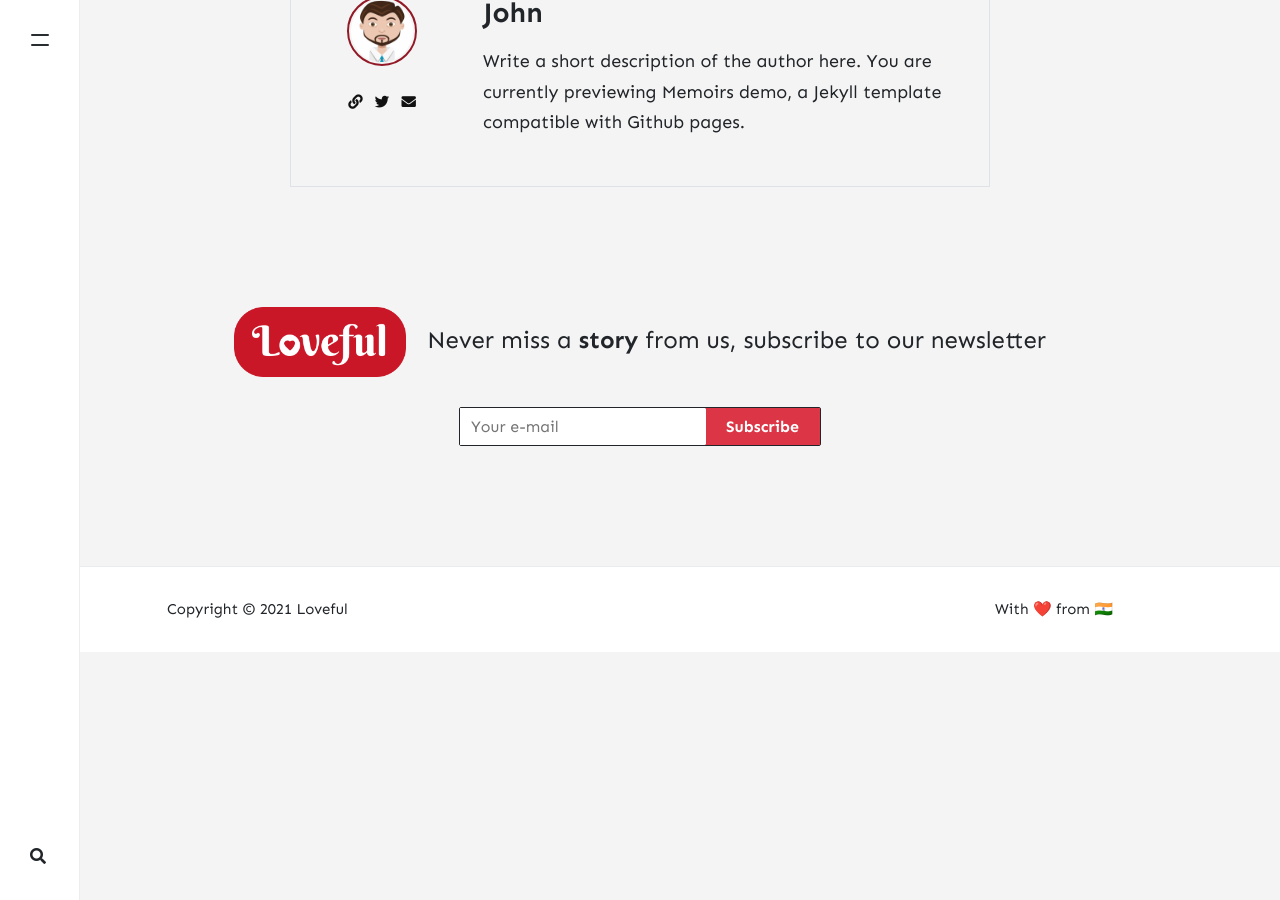
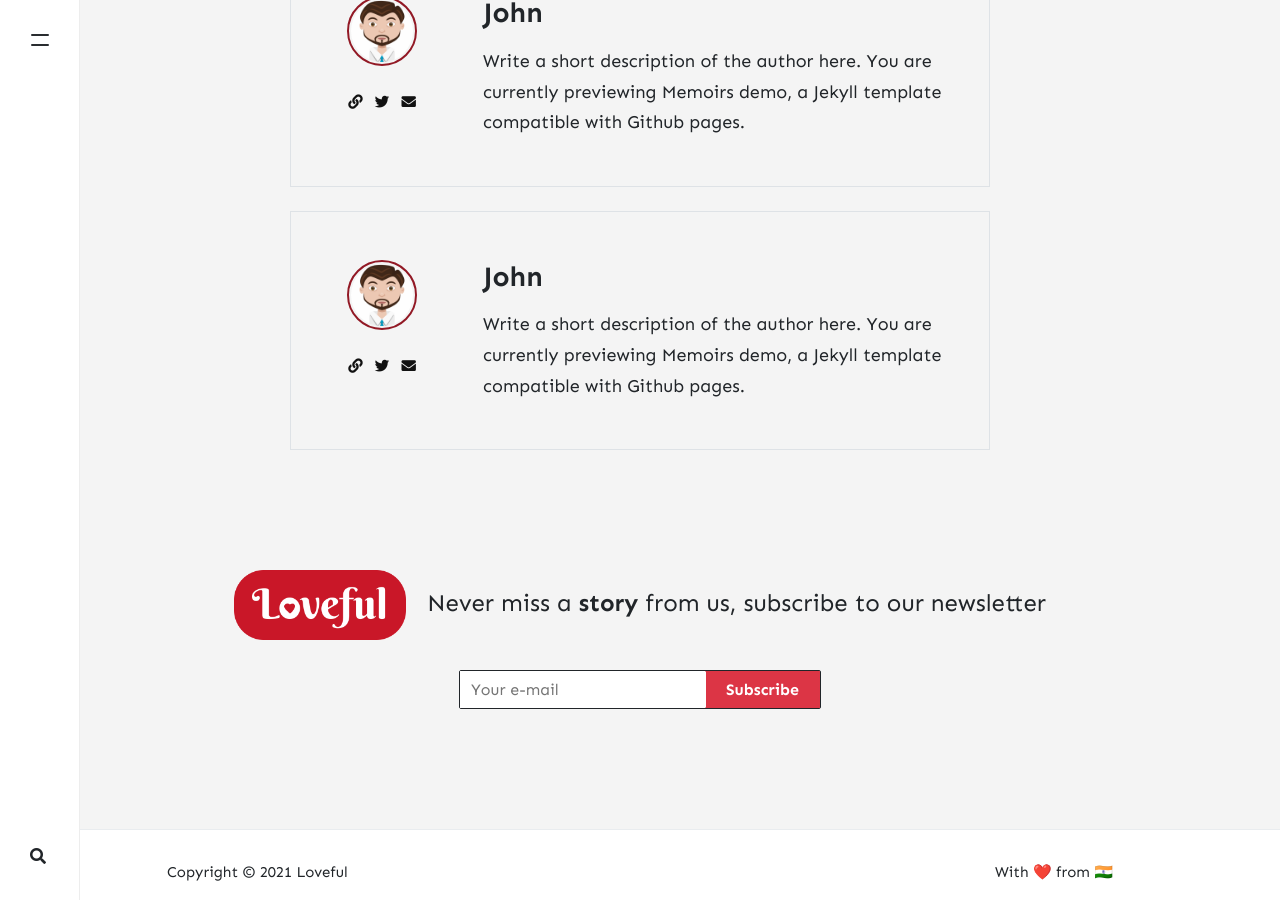
Before and after one commit to stackbit-projects/happy-zebra-28bc2, a Jekyll site: the page built from _pages/authors.html, in a window 1280 px wide and 900 px high, scrolled down 606 px. Built offline with Jekyll 4.4.1, drawn with Linux system fonts in a browser that asks for light colours; nearby versions of some CDN libraries; comment, search, counter and statistics services are not loaded; before the commit the page ends 1258 px from its top, so only the background shows below that; part of the change alters nothing that is shown.

```diff
--- a/_config.yml
+++ b/_config.yml
@@ -35,8 +35,8 @@ authors:
     description: >-
       Write a short description of the author here. You are currently previewing
       Memoirs demo, a Jekyll template compatible with Github pages.
-      john:
-    name: John
+  nik:
+    name: Nikita Krishna
     display_name: John
     avatar: assets/images/avatar.png
     email: wowthemesnet@gmail.com
```
